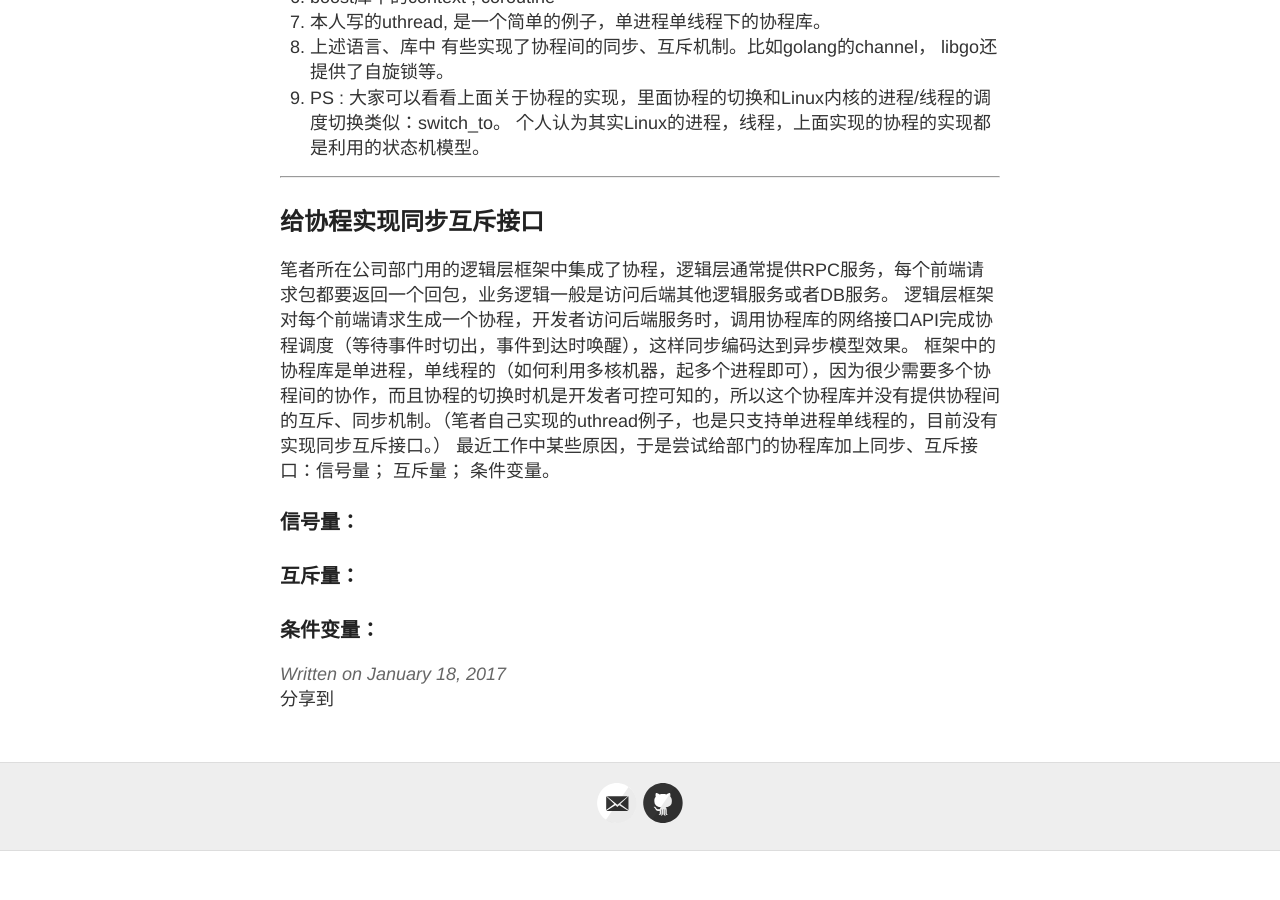
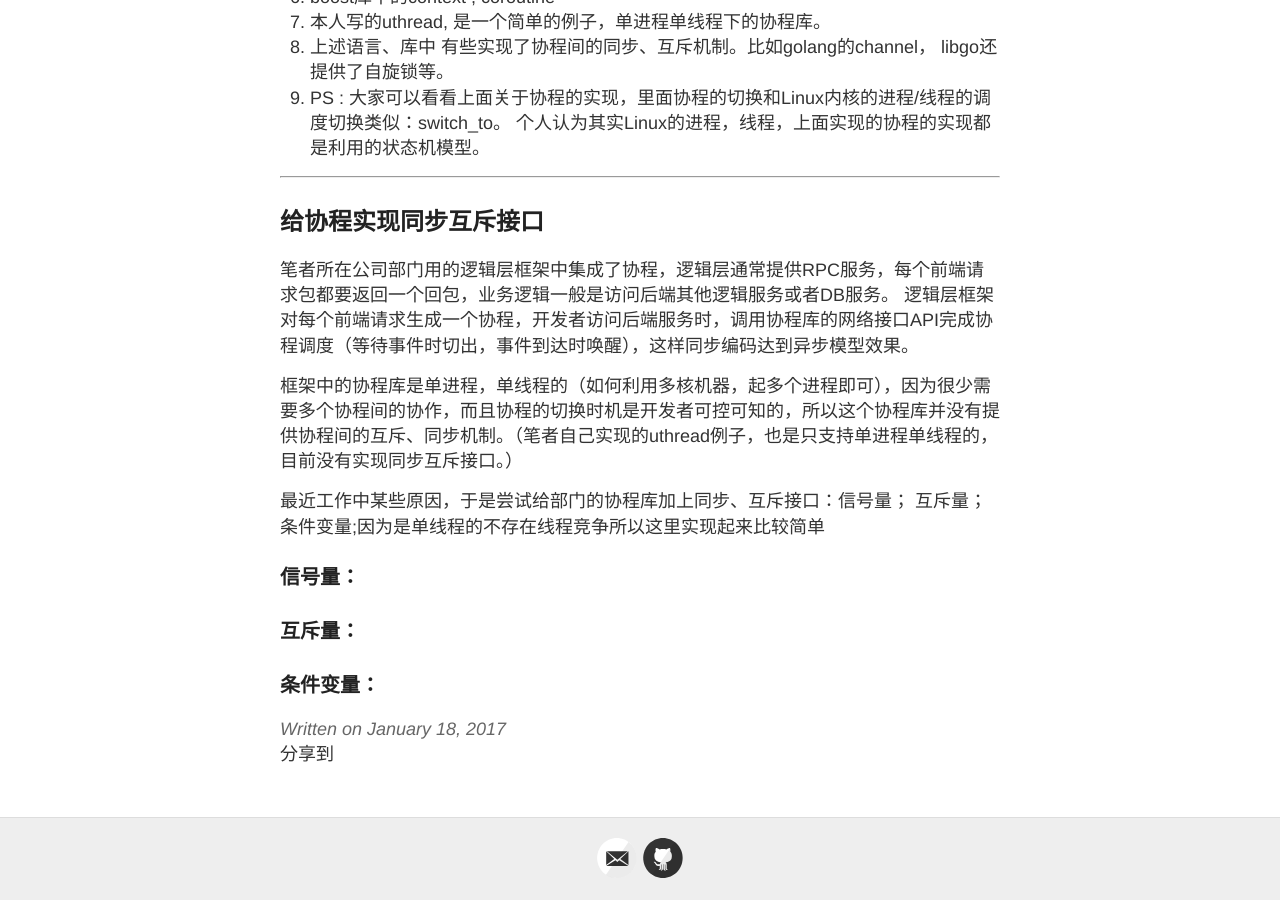
Before and after one commit to smallHW89/smallHW89.github.io, a Jekyll site: the page built from _posts/2017-01-18-relize-mutex-sync-on-coroutine.md, in a window 1280 px wide and 900 px high, scrolled down 1815 px. Built offline with Jekyll 4.4.1, drawn with Linux system fonts in a browser that asks for light colours; comment, search, counter and statistics services are not loaded; before the commit the page ends 2666 px from its top, so only the background shows below that.

Commit message:
Update 2017-01-18-relize-mutex-sync-on-coroutine.md

```diff
--- a/_posts/2017-01-18-relize-mutex-sync-on-coroutine.md
+++ b/_posts/2017-01-18-relize-mutex-sync-on-coroutine.md
@@ -50,8 +50,10 @@ A Computer is a state machine. Threads are for people who can't program state ma
 ## 给协程实现同步互斥接口
 笔者所在公司部门用的逻辑层框架中集成了协程，逻辑层通常提供RPC服务，每个前端请求包都要返回一个回包，业务逻辑一般是访问后端其他逻辑服务或者DB服务。
 逻辑层框架对每个前端请求生成一个协程，开发者访问后端服务时，调用协程库的网络接口API完成协程调度（等待事件时切出，事件到达时唤醒），这样同步编码达到异步模型效果。
+
 框架中的协程库是单进程，单线程的（如何利用多核机器，起多个进程即可），因为很少需要多个协程间的协作，而且协程的切换时机是开发者可控可知的，所以这个协程库并没有提供协程间的互斥、同步机制。（笔者自己实现的uthread例子，也是只支持单进程单线程的，目前没有实现同步互斥接口。）
-最近工作中某些原因，于是尝试给部门的协程库加上同步、互斥接口：信号量； 互斥量； 条件变量。
+
+最近工作中某些原因，于是尝试给部门的协程库加上同步、互斥接口：信号量； 互斥量； 条件变量;因为是单线程的不存在线程竞争所以这里实现起来比较简单
 
 ###  信号量：
 
```
